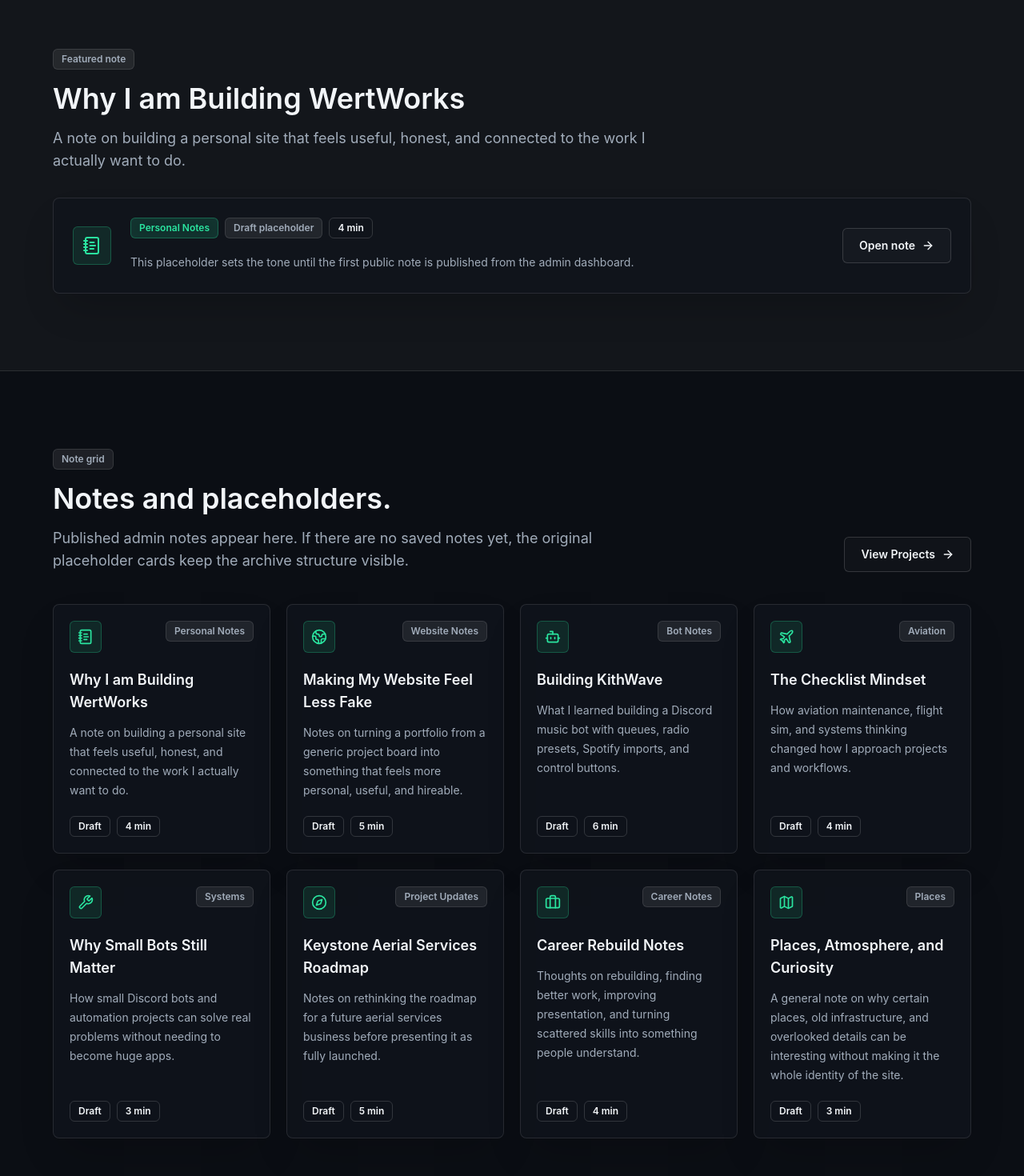
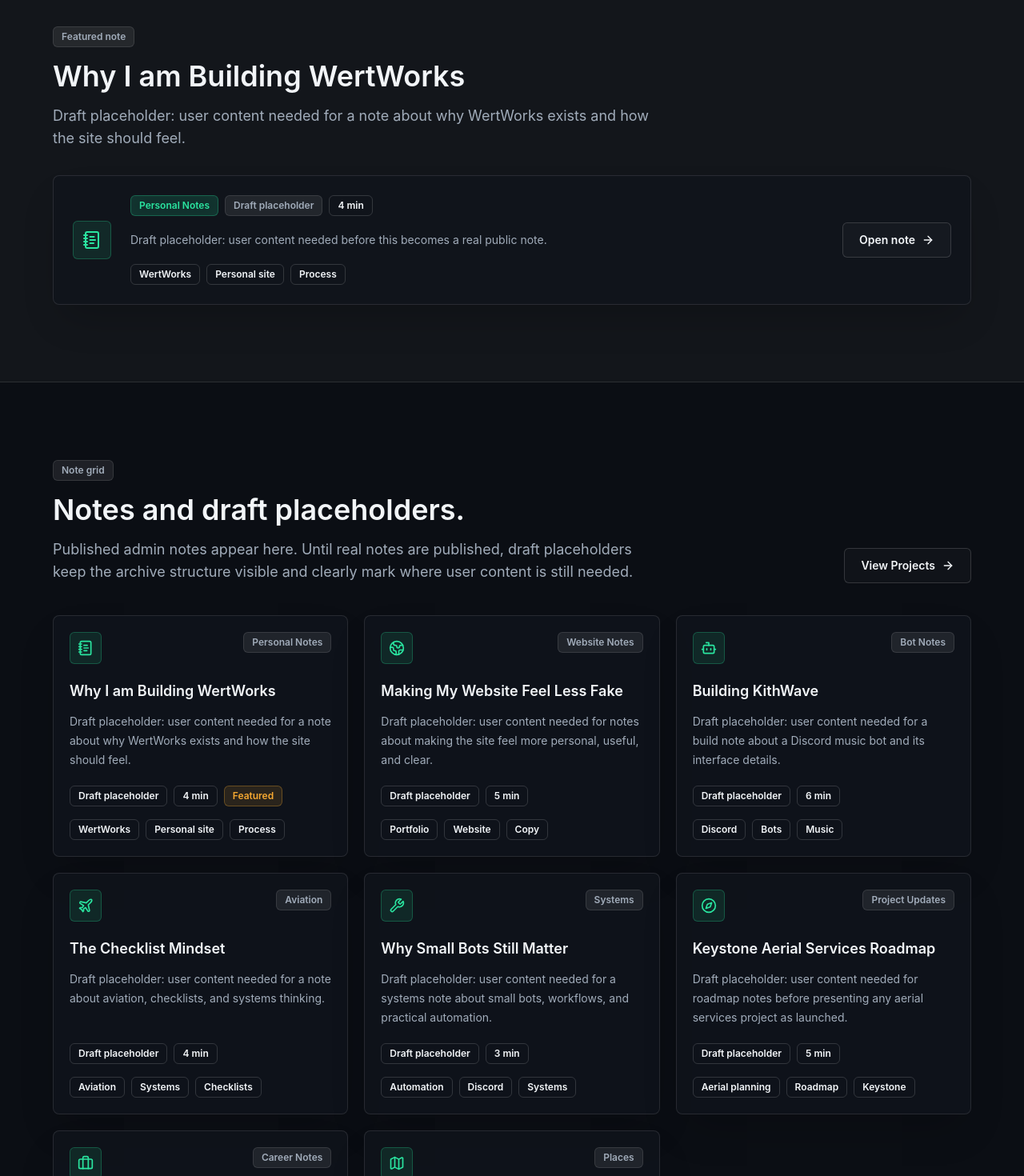
Before and after one commit to gissu-dev/airexwert, a Next.js app: page /field-notes in a window 1280 px wide. Shown: the part 1000-2470 px from the top of the page at 80% size. Built offline with nearby package versions, Linux system fonts and the light colour scheme; no server answers.

Commit message:
Finish-Field-Notes-pages

```diff
--- a/app/field-notes/[slug]/page.tsx
+++ b/app/field-notes/[slug]/page.tsx
@@ -117,5 +117,7 @@
     .map((paragraph) => paragraph.trim())
     .filter(Boolean);
 
-  return paragraphs.length ? paragraphs : ["This note is being drafted."];
+  return paragraphs.length
+    ? paragraphs
+    : ["Draft placeholder: user content needed for this field note."];
 }
--- a/app/field-notes/page.tsx
+++ b/app/field-notes/page.tsx
@@ -18,7 +18,7 @@
       <PageIntro
         eyebrow="Field Notes"
         title="Field Notes"
-        description="Field Notes is where I document what I am building, learning, testing, and thinking through."
+        description="A personal build-log and notes archive for what is being built, tested, revised, and learned across WertWorks."
       />
 
       <FieldNotesShowcase />
--- a/components/admin/field-note-form.tsx
+++ b/components/admin/field-note-form.tsx
@@ -3,7 +3,7 @@
 import Link from "next/link";
 import { useEffect, useMemo, useState } from "react";
 import { useRouter } from "next/navigation";
-import { Save } from "lucide-react";
+import { Eye, Save } from "lucide-react";
 import {
   fieldNoteCategories,
   fieldNoteStatuses,
@@ -38,6 +38,13 @@
   const [saving, setSaving] = useState(false);
   const [error, setError] = useState("");
   const mode = fieldNoteId ? "edit" : "new";
+
+  const previewTags = useMemo(() => parseListInput(tagsText), [tagsText]);
+
+  const contentPreview = useMemo(
+    () => createContentPreview(note.content),
+    [note.content]
+  );
 
   useEffect(() => {
     if (!fieldNoteId) {
@@ -154,6 +161,8 @@
         </div>
       </div>
 
+      <div className="grid gap-6 xl:grid-cols-[minmax(0,1fr)_minmax(320px,420px)] xl:items-start">
+        <div className="grid gap-6">
           <Card className="bg-card/75">
             <CardHeader>
               <CardTitle>Note basics</CardTitle>
@@ -194,7 +203,7 @@
                 </Field>
               </div>
 
-          <div className="grid gap-5 md:grid-cols-4">
+              <div className="grid gap-5 md:grid-cols-2 xl:grid-cols-4">
                 <Field label="Category" htmlFor="category">
                   <Select
                     id="category"
@@ -328,6 +337,57 @@
               </Field>
             </CardContent>
           </Card>
+        </div>
+
+        <Card className="bg-card/75 xl:sticky xl:top-24">
+          <CardHeader>
+            <div className="flex items-center gap-2">
+              <Eye className="h-4 w-4 text-primary" aria-hidden="true" />
+              <CardTitle>Live preview</CardTitle>
+            </div>
+          </CardHeader>
+
+          <CardContent>
+            <div className="rounded-lg border border-white/10 bg-background/40 p-5">
+              <div className="flex flex-wrap gap-2">
+                <Badge>{note.category}</Badge>
+                <Badge variant={note.status === "published" ? "default" : "secondary"}>
+                  {formatStatus(note.status)}
+                </Badge>
+                <Badge variant="outline">{note.readTime || "Read time needed"}</Badge>
+                {note.featured ? <Badge variant="amber">Featured</Badge> : null}
+              </div>
+
+              <h3 className="mt-5 text-2xl font-semibold">
+                {note.title || "Untitled field note"}
+              </h3>
+
+              <p className="mt-3 text-sm leading-6 text-muted-foreground">
+                {note.excerpt || "Draft placeholder: user content needed."}
+              </p>
+
+              {previewTags.length ? (
+                <div className="mt-5 flex flex-wrap gap-2">
+                  {previewTags.map((tag) => (
+                    <Badge key={tag} variant="outline">
+                      {tag}
+                    </Badge>
+                  ))}
+                </div>
+              ) : null}
+
+              <div className="mt-6 rounded-md border border-white/10 bg-white/[0.03] p-4">
+                <p className="text-xs uppercase tracking-[0.2em] text-muted-foreground">
+                  Content preview
+                </p>
+                <p className="mt-3 whitespace-pre-line text-sm leading-7 text-muted-foreground">
+                  {contentPreview}
+                </p>
+              </div>
+            </div>
+          </CardContent>
+        </Card>
+      </div>
 
       <div className="flex flex-col gap-3 rounded-lg border border-white/10 bg-white/[0.035] p-4 sm:flex-row sm:items-center sm:justify-between">
         <p className="text-xs leading-5 text-muted-foreground">{timestampLabel}</p>
@@ -388,3 +448,21 @@
 
   return date.toISOString().slice(0, 10);
 }
+
+function formatStatus(status: FieldNote["status"]) {
+  if (status === "draft") {
+    return "Draft placeholder";
+  }
+
+  return status;
+}
+
+function createContentPreview(content: string) {
+  const trimmed = content.trim();
+
+  if (!trimmed) {
+    return "Draft placeholder: user content needed.";
+  }
+
+  return trimmed.length > 420 ? `${trimmed.slice(0, 420).trim()}...` : trimmed;
+}
--- a/components/field-notes-showcase.tsx
+++ b/components/field-notes-showcase.tsx
@@ -17,13 +17,13 @@
   type LucideIcon
 } from "lucide-react";
 import {
-  fieldNoteCategories,
   seedFieldNotes,
   type FieldNote,
   type FieldNoteCategory
 } from "@/data/field-notes";
 import {
   readPublicFieldNotes,
+  getFieldNoteCategories,
   type FieldNoteFilter
 } from "@/lib/field-notes";
 import { Badge } from "@/components/ui/badge";
@@ -48,8 +48,8 @@
   }, []);
 
   const filters = useMemo(
-    () => ["All", ...fieldNoteCategories] as FieldNoteFilter[],
-    []
+    () => getFieldNoteCategories(notes) as FieldNoteFilter[],
+    [notes]
   );
 
   const visibleNotes = useMemo(() => {
@@ -72,8 +72,8 @@
           <div>
             <SectionHeader
               eyebrow="Working archive"
-              title="Part build log, part journal, part idea board."
-              description="Some notes are build logs from websites, bots, and automation experiments. Others are project updates, aviation thoughts, career notes, ideas, tools, or observations from whatever I am learning next. This is not meant to be a polished corporate blog."
+              title="Build logs, learning notes, and working thoughts."
+              description="Field Notes is a personal working archive for what is being built, tested, revised, and learned. It is meant to feel useful and honest: closer to a project notebook than a fake blog or corporate content page."
             />
             <p className="mt-5 max-w-2xl text-sm leading-7 text-muted-foreground">
               Place and urbex-related notes stay general: atmosphere, history,
@@ -118,8 +118,8 @@
         <div className="flex flex-col gap-6 md:flex-row md:items-end md:justify-between">
           <SectionHeader
             eyebrow="Note grid"
-            title="Notes and placeholders."
-            description="Published admin notes appear here. If there are no saved notes yet, the original placeholder cards keep the archive structure visible."
+            title="Notes and draft placeholders."
+            description="Published admin notes appear here. Until real notes are published, draft placeholders keep the archive structure visible and clearly mark where user content is still needed."
           />
           <Button asChild variant="outline" className="w-fit">
             <Link href="/projects">
@@ -133,7 +133,7 @@
           <p className="mt-6 text-sm text-muted-foreground">Loading field notes...</p>
         ) : null}
 
-        <div className="mt-10 grid gap-5 md:grid-cols-2 xl:grid-cols-4">
+        <div className="mt-10 grid gap-5 md:grid-cols-2 xl:grid-cols-3">
           {visibleNotes.map((note) => (
             <FieldNoteCard key={note.id} note={note} />
           ))}
@@ -142,7 +142,8 @@
         {!visibleNotes.length ? (
           <Card className="mt-8 bg-card/75">
             <CardContent className="p-6 text-sm text-muted-foreground">
-              No notes match this filter yet.
+              No notes match this filter yet. User content can be added from the
+              admin Field Notes editor.
             </CardContent>
           </Card>
         ) : null}
@@ -159,8 +160,8 @@
                 </h2>
                 <p className="mt-4 max-w-2xl text-sm leading-7 text-muted-foreground">
                   Reach out about a role, project, website, bot, automation
-                  problem, or planning conversation. Field Notes will keep
-                  documenting what changes along the way.
+                  problem, or planning conversation. Field Notes keeps the
+                  working context close to the public project hub.
                 </p>
               </div>
               <div className="flex flex-col gap-3 sm:flex-row lg:flex-col xl:flex-row">
@@ -199,15 +200,27 @@
               <div className="flex flex-wrap gap-2">
                 <Badge>{note.category}</Badge>
                 <Badge variant={note.status === "published" ? "default" : "secondary"}>
-                  {note.status === "published" ? "Published" : "Draft placeholder"}
+                  {formatStatus(note.status)}
                 </Badge>
                 <Badge variant="outline">{note.readTime}</Badge>
+                {note.publishedAt ? (
+                  <Badge variant="outline">{formatDate(note.publishedAt)}</Badge>
+                ) : null}
               </div>
               <p className="mt-4 text-sm leading-7 text-muted-foreground">
                 {loaded && note.status === "published"
                   ? "This note is live from the Field Notes admin system."
-                  : "This placeholder sets the tone until the first public note is published from the admin dashboard."}
+                  : "Draft placeholder: user content needed before this becomes a real public note."}
               </p>
+              {note.tags.length ? (
+                <div className="mt-4 flex flex-wrap gap-2">
+                  {note.tags.map((tag) => (
+                    <Badge key={tag} variant="outline">
+                      {tag}
+                    </Badge>
+                  ))}
+                </div>
+              ) : null}
             </div>
             <Button asChild variant="outline">
               <Link href={`/field-notes/${note.slug}`}>
@@ -241,14 +254,46 @@
           </p>
           <div className="mt-5 flex flex-wrap gap-2">
             <Badge variant={note.status === "published" ? "default" : "outline"}>
-              {note.status === "published" ? "Published" : "Draft"}
+              {formatStatus(note.status)}
             </Badge>
             <Badge variant="outline">{note.readTime}</Badge>
+            {note.featured ? <Badge variant="amber">Featured</Badge> : null}
           </div>
+          {note.tags.length ? (
+            <div className="mt-4 flex flex-wrap gap-2">
+              {note.tags.slice(0, 3).map((tag) => (
+                <Badge key={tag} variant="outline">
+                  {tag}
+                </Badge>
+              ))}
+            </div>
+          ) : null}
         </CardContent>
       </Card>
     </Link>
   );
+}
+
+function formatStatus(status: FieldNote["status"]) {
+  if (status === "draft") {
+    return "Draft placeholder";
+  }
+
+  return status;
+}
+
+function formatDate(value: string) {
+  const date = new Date(value);
+
+  if (Number.isNaN(date.getTime())) {
+    return "";
+  }
+
+  return new Intl.DateTimeFormat("en", {
+    month: "short",
+    day: "numeric",
+    year: "numeric"
+  }).format(date);
 }
 
 function getNoteIcon(category: FieldNoteCategory): LucideIcon {
--- a/data/field-notes.ts
+++ b/data/field-notes.ts
@@ -47,9 +47,9 @@
     status: "draft",
     featured: true,
     excerpt:
-      "A note on building a personal site that feels useful, honest, and connected to the work I actually want to do.",
+      "Draft placeholder: user content needed for a note about why WertWorks exists and how the site should feel.",
     content:
-      "This first note is a placeholder for the process behind WertWorks: building a personal site that feels useful, honest, and connected to the work I actually want to do.",
+      "Draft placeholder: user content needed for the process behind WertWorks and the purpose of this personal project hub.",
     tags: ["WertWorks", "Personal site", "Process"],
     readTime: "4 min",
     publishedAt: "",
@@ -64,9 +64,9 @@
     status: "draft",
     featured: false,
     excerpt:
-      "Notes on turning a portfolio from a generic project board into something that feels more personal, useful, and hireable.",
+      "Draft placeholder: user content needed for notes about making the site feel more personal, useful, and clear.",
     content:
-      "This placeholder is for notes on turning a portfolio from a generic project board into something more personal, useful, and hireable.",
+      "Draft placeholder: user content needed for website notes about improving the presentation, structure, and tone of WertWorks.",
     tags: ["Portfolio", "Website", "Copy"],
     readTime: "5 min",
     publishedAt: "",
@@ -81,9 +81,9 @@
     status: "draft",
     featured: false,
     excerpt:
-      "What I learned building a Discord music bot with queues, radio presets, Spotify imports, and control buttons.",
+      "Draft placeholder: user content needed for a build note about a Discord music bot and its interface details.",
     content:
-      "This placeholder is for lessons from building a Discord music bot with queues, radio presets, Spotify imports, and control buttons.",
+      "Draft placeholder: user content needed for lessons, implementation notes, and decisions from a Discord music bot project.",
     tags: ["Discord", "Bots", "Music"],
     readTime: "6 min",
     publishedAt: "",
@@ -98,9 +98,9 @@
     status: "draft",
     featured: false,
     excerpt:
-      "How aviation maintenance, flight sim, and systems thinking changed how I approach projects and workflows.",
+      "Draft placeholder: user content needed for a note about aviation, checklists, and systems thinking.",
     content:
-      "This placeholder is for how aviation maintenance, flight sim, and systems thinking changed how I approach projects and workflows.",
+      "Draft placeholder: user content needed for a personal note connecting aviation habits, checklists, and project workflows.",
     tags: ["Aviation", "Systems", "Checklists"],
     readTime: "4 min",
     publishedAt: "",
@@ -115,9 +115,9 @@
     status: "draft",
     featured: false,
     excerpt:
-      "How small Discord bots and automation projects can solve real problems without needing to become huge apps.",
+      "Draft placeholder: user content needed for a systems note about small bots, workflows, and practical automation.",
     content:
-      "This placeholder is for why small Discord bots and automation projects can solve real problems without becoming huge apps.",
+      "Draft placeholder: user content needed for a systems note about where small bots and automation projects are useful.",
     tags: ["Automation", "Discord", "Systems"],
     readTime: "3 min",
     publishedAt: "",
@@ -132,9 +132,9 @@
     status: "draft",
     featured: false,
     excerpt:
-      "Notes on rethinking the roadmap for a future aerial services business before presenting it as fully launched.",
+      "Draft placeholder: user content needed for roadmap notes before presenting any aerial services project as launched.",
     content:
-      "This placeholder is for rethinking the roadmap for a future aerial services business before presenting it as fully launched.",
+      "Draft placeholder: user content needed for roadmap thinking, assumptions, and next steps before this becomes a public update.",
     tags: ["Aerial planning", "Roadmap", "Keystone"],
     readTime: "5 min",
     publishedAt: "",
@@ -149,9 +149,9 @@
     status: "draft",
     featured: false,
     excerpt:
-      "Thoughts on rebuilding, finding better work, improving presentation, and turning scattered skills into something people understand.",
+      "Draft placeholder: user content needed for career notes about presentation, direction, and next steps.",
     content:
-      "This placeholder is for rebuilding, finding better work, improving presentation, and turning scattered skills into something people understand.",
+      "Draft placeholder: user content needed for career notes about improving presentation and making the work easier to understand.",
     tags: ["Career", "Rebuild", "Presentation"],
     readTime: "4 min",
     publishedAt: "",
@@ -166,9 +166,9 @@
     status: "draft",
     featured: false,
     excerpt:
-      "A general note on why certain places, old infrastructure, and overlooked details can be interesting without making it the whole identity of the site.",
+      "Draft placeholder: user content needed for a general note about places, atmosphere, and observation.",
     content:
-      "This placeholder is for general reflections on places, old infrastructure, and overlooked details without making that the whole identity of the site.",
+      "Draft placeholder: user content needed for general reflections on places, old infrastructure, and overlooked details.",
     tags: ["Places", "Atmosphere", "Observation"],
     readTime: "3 min",
     publishedAt: "",
```
Also changed, not shown: components/admin/field-notes-admin-list.tsx (+14 -0 lines). Lines whose indentation alone changed are shown as unchanged.
